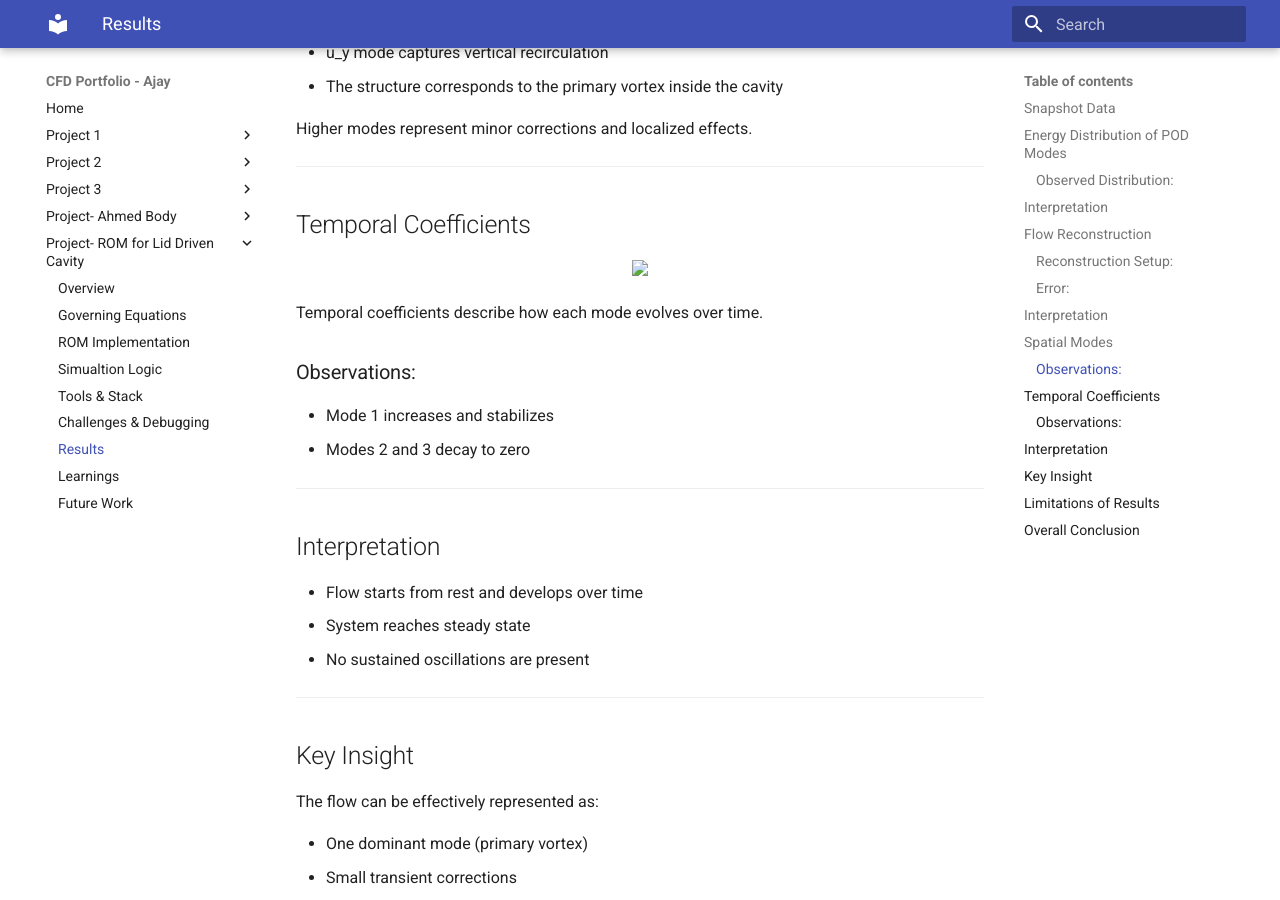
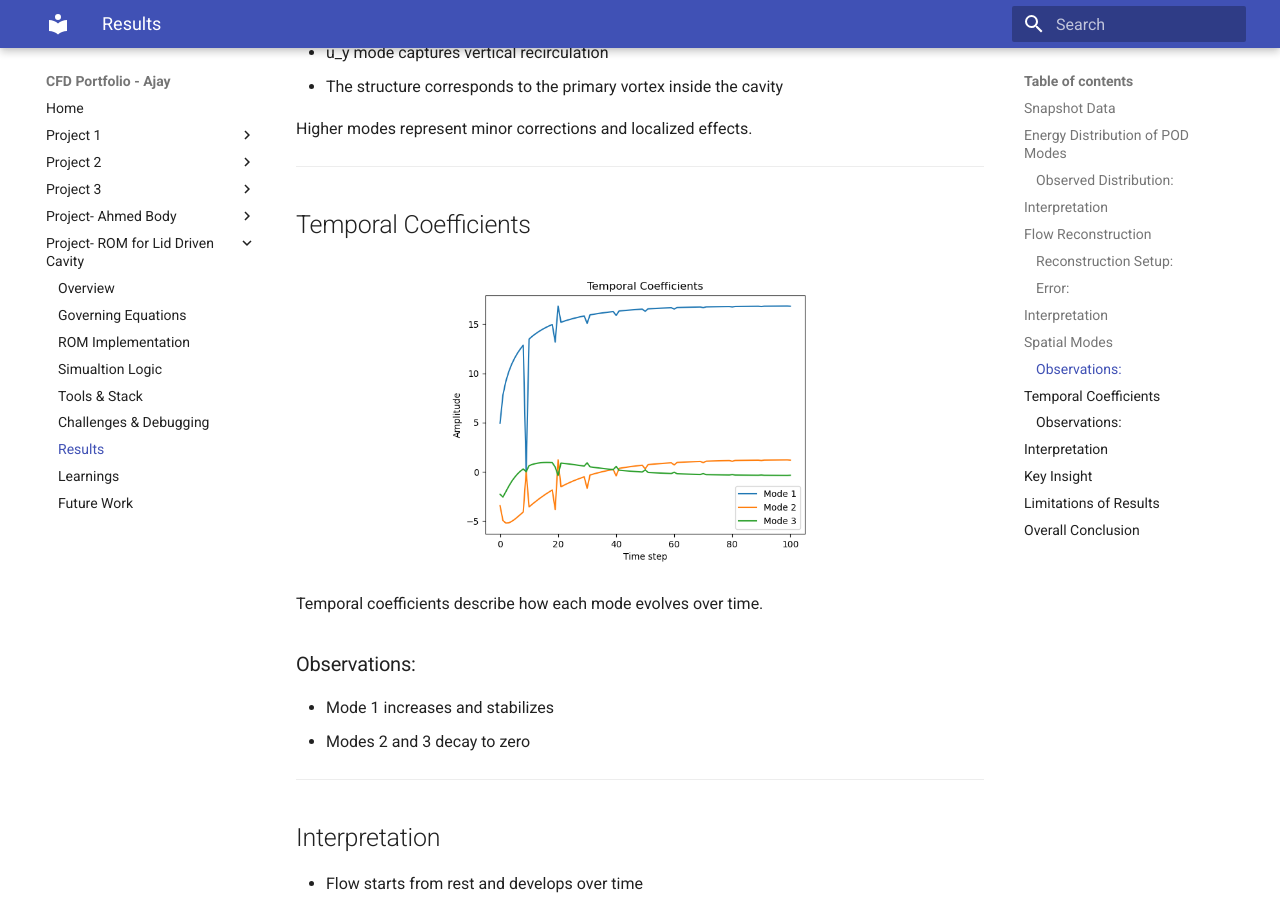
Before and after one commit to ajayn145/cfd-portfolio, an MkDocs documentation site: the page built from docs/project-4-ROM_lid_driven_cavity/results.md, in a window 1280 px wide and 900 px high, scrolled down 2026 px. Built offline with MkDocs 1.6.1 and Material for MkDocs 9.7.7, drawn with Linux system fonts in a browser that asks for light colours.

Commit message:
project-cavity updated

```diff
--- a/docs/project-4-ROM_lid_driven_cavity/results.md
+++ b/docs/project-4-ROM_lid_driven_cavity/results.md
@@ -74,7 +74,7 @@ Higher modes represent minor corrections and localized effects.
 ## Temporal Coefficients
 
 <p align="center">
-  <img src="../images/cavity/temporal_coeffs.png" width="60%">
+  <img src="../figures/temporal_coeffs.png" width="60%">
 </p>
 
 Temporal coefficients describe how each mode evolves over time.
```
